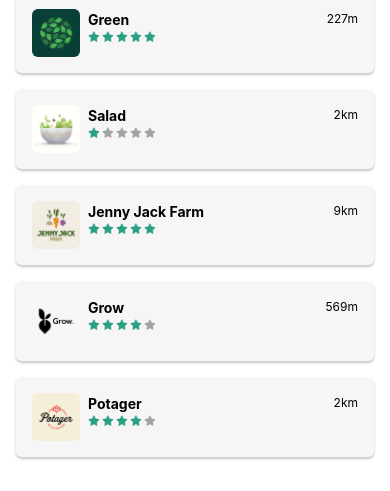
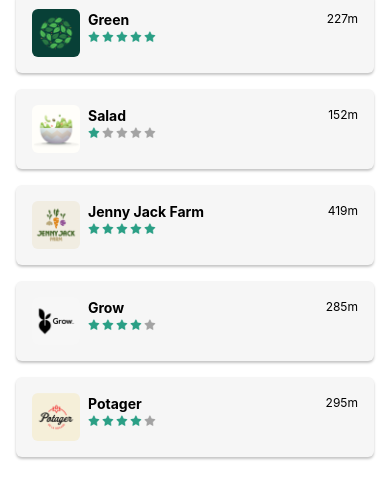
Before and after one commit to bognarjunior/Alura-React-Native, a React Native app in the folder orgsHooks/: screen / in a window 390 px wide. Shown: the part 215-706 px from the top of the page. Built offline with nearby package versions, Linux system fonts and the light colour scheme.

Commit message:
Use useMemo
Use useMemo

```diff
--- a/orgsHooks/src/mocks/producers.js
+++ b/orgsHooks/src/mocks/producers.js
@@ -15,35 +15,35 @@
       id: 1,
       name: 'Green',
       image: green,
-      distance: `${randomNumber(1, 500)}m`,
+      distance: `${randomNumber(1, 500)}`,
       stars: randomNumber(1, 5),
     },
     {
       id: 2,
       name: 'Salad',
       image: salad,
-      distance: `${randomNumber(1, 4)}km`,
+      distance: `${randomNumber(1, 500)}`,
       stars: randomNumber(1, 5),
     },
     {
       id: 3,
       name: 'Jenny Jack Farm',
       image: jennyJack,
-      distance: `${randomNumber(1, 10)}km`,
+      distance: `${randomNumber(1, 500)}`,
       stars: randomNumber(1, 5),
     },
     {
       id: 4,
       name: 'Grow',
       image: grow,
-      distance: `${randomNumber(1, 999)}m`,
+      distance: `${randomNumber(1, 500)}`,
       stars: randomNumber(1, 5),
     },
     {
       id: 5,
       name: 'Potager',
       image: potager,
-      distance: `${randomNumber(1, 3)}km`,
+      distance: `${randomNumber(1, 500)}`,
       stars: randomNumber(1, 5),
     },
   ],
--- a/orgsHooks/src/screens/Home/components/Card.js
+++ b/orgsHooks/src/screens/Home/components/Card.js
@@ -1,9 +1,13 @@
 import {View, Text, Image, StyleSheet, TouchableOpacity} from 'react-native';
-import React, {useReducer} from 'react';
+import React, {useMemo, useReducer} from 'react';
 import Stars from '../../../components/ListStars';
+
+const distanceMeters = distance => `${distance}m`;
 
 const Card = ({id, name, image, distance, stars}) => {
   const [selected, reverseSelected] = useReducer(selected => !selected, false);
+  const distanceText = useMemo(() => distanceMeters(distance), [distance]);
+
   return (
     <TouchableOpacity style={styles.container} onPress={reverseSelected}>
       <Image style={styles.image} source={image} accessibilityLabel={name} />
@@ -12,7 +16,7 @@
           <Text style={styles.name}>{name}</Text>
           <Stars qtd={stars} editable={selected} large={selected} />
         </View>
-        <Text style={styles.distance}>{distance}</Text>
+        <Text style={styles.distance}>{distanceText}</Text>
       </View>
     </TouchableOpacity>
   );
```
